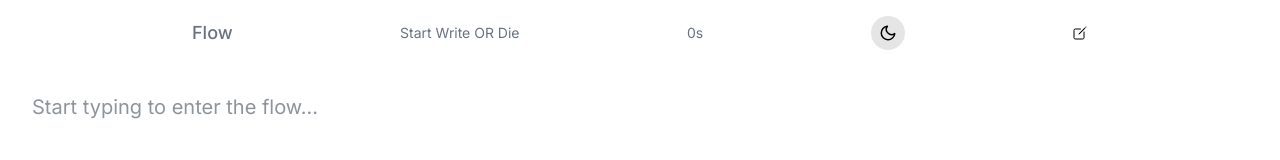
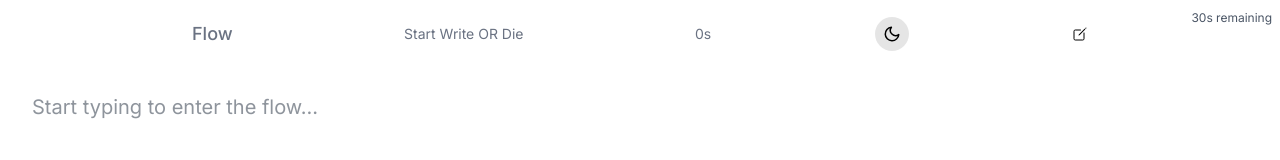
Before and after one commit to ObayM/flow-typing, a Next.js app: page / in a window 1280 px wide. Shown: the top 160 px of the page. Built offline with nearby package versions, Linux system fonts and the light colour scheme.

Commit message:
I did some enahncments to the colors and the visual effects and added a progress bar linked to the WriteOrDieMode

```diff
--- a/src/app/page.jsx
+++ b/src/app/page.jsx
@@ -8,6 +8,7 @@ import WordCount from "@/components//WordCount";
 import useTypingSpeed from "@/hooks/useTypingSpeed";
 import Header from "@/components/layout/header";
 import { useTypingTimer } from "@/hooks/useTypingTimer";
+import WriteOrDieProgressBar from "@/components/WriteOrDieProgressBar";
 
 const WritingFlowPage = () => {
   const { text, wordCount, speed, isTyping, handleChange, handleReset } = useTypingSpeed();
@@ -44,7 +45,16 @@ const WritingFlowPage = () => {
   };
 
   return (
+
     <WritingContainer textLength={text.length}>
+          <WriteOrDieProgressBar
+      duration={.5*60}
+      height="6px"
+      showTime={true}
+      StartOn={writeOrDieMode}
+      StopOn={!writeOrDieMode}
+
+    />
       <Header
         isTyping={isTyping}
         wordCount={wordCount}
--- /dev/null
+++ b/src/components/WriteOrDieProgressBar.jsx
@@ -0,0 +1,90 @@
+import React, { useState, useEffect, useRef } from "react";
+import { motion } from "framer-motion";
+
+
+const WriteOrDieProgressBar = ({
+  duration = 10,
+  color = "#89CFF0",
+  height = "4px",
+  showTime = true,
+  autoStart = false,
+  StartOn = true,
+  StopOn = false,
+  onComplete,
+}) => {
+  const [progress, setProgress] = useState(0);
+  const [remaining, setRemaining] = useState(duration);
+  const startTimeRef = useRef(null);
+  const elapsedBeforePauseRef = useRef(0);
+  const animationFrameRef = useRef(null);
+
+  useEffect(() => {
+
+    const update = () => {
+      const now = Date.now();
+      const elapsed = (now - startTimeRef.current) / 1000 + elapsedBeforePauseRef.current;
+      const newProgress = Math.min((elapsed / duration) * 100, 100);
+      setProgress(newProgress);
+      setRemaining(Math.max(duration - elapsed, 0).toFixed(1));
+
+      if (elapsed < duration) {
+        animationFrameRef.current = requestAnimationFrame(update);
+      } else if (onComplete) {
+        onComplete();
+      }
+    };
+
+    if ((autoStart || StartOn) && !StopOn) {
+      startTimeRef.current = Date.now();
+      animationFrameRef.current = requestAnimationFrame(update);
+    }
+
+    return () => cancelAnimationFrame(animationFrameRef.current);
+  }, [autoStart, StartOn, StopOn, duration, onComplete]);
+
+  useEffect(() => {
+    if (StopOn) {
+      cancelAnimationFrame(animationFrameRef.current);
+
+      elapsedBeforePauseRef.current = (progress / 100) * duration;
+    } else if (StartOn && !StopOn) {
+
+        startTimeRef.current = Date.now();
+      animationFrameRef.current = requestAnimationFrame(function update() {
+        const now = Date.now();
+        const elapsed = (now - startTimeRef.current) / 1000 + elapsedBeforePauseRef.current;
+        const newProgress = Math.min((elapsed / duration) * 100, 100);
+        setProgress(newProgress);
+        setRemaining(Math.max(duration - elapsed, 0).toFixed(1));
+
+        if (elapsed < duration) {
+          animationFrameRef.current = requestAnimationFrame(update);
+        } else if (onComplete) {
+          onComplete();
+        }
+      });
+    }
+    return () => cancelAnimationFrame(animationFrameRef.current);
+  }, [StartOn, StopOn]);
+
+  return (
+    <div className="fixed top-0 left-0 w-full z-50">
+      <motion.div
+        initial={{ width: 0 }}
+        animate={{ width: `${progress}%` }}
+        transition={{ ease: "linear", duration: 0.1 }}
+        style={{
+          backgroundColor: color,
+          height: height,
+        }}
+      />
+      {showTime && (
+        <div className="text-xs text-gray-600 text-right pr-2 mt-1">
+          {remaining}s remaining
+        </div>
+      )}
+    </div>
+  );
+};
+
+export default WriteOrDieProgressBar;
--- a/src/components/layout/header.tsx
+++ b/src/components/layout/header.tsx
@@ -17,6 +17,7 @@ type HeaderProps = {
 };
 
 
+
 export default function Header({ isTyping, wordCount, speed, timer, handleReset, handleWriteOrDieToggle, writeOrDieMode}: HeaderProps) {
   return (
     <motion.header
@@ -34,7 +35,7 @@ export default function Header({ isTyping, wordCount, speed, timer, handleReset,
         </h1>
 
         <button onClick={handleWriteOrDieToggle}
-          className="text-sm text-gray-500 dark:text-gray-400 cursor-pointer hover:text-gray-600 dark:hover:text-gray-300"
+          className={`text-sm text-gray-500 dark:text-gray-400 cursor-pointer hover:text-gray-600 rounded-xl p-2 dark:hover:text-gray-300 transition-all duration-300 ${writeOrDieMode ? ' dark:bg-stone-900 bg-green-50' : ''}`}
         >
           {writeOrDieMode ? "Stop " : "Start "}
           Write OR Die
```
Also changed, not shown: 1 other file (tests, documents, lock files or other folders).
